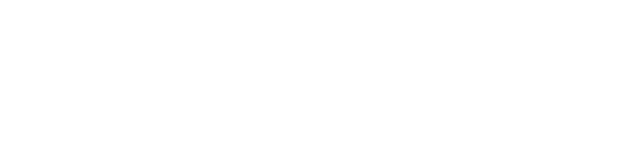
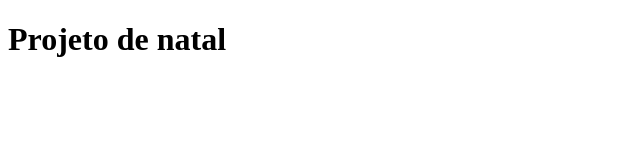
Before and after one commit to Danielsilva777-git/estudos, a plain HTML site: page index.html in a window 1280 px wide. Shown: the whole page, without its empty margins (0-640 px from the left). Drawn offline with Linux system fonts and the light colour scheme.

Commit message:
Adicionei um h1

```diff
--- a/index.html
+++ b/index.html
@@ -6,6 +6,7 @@
     <title>Document</title>
 </head>
 <body>
+    <h1>Projeto de  natal</h1>
 
 </body>
 </html>
```
